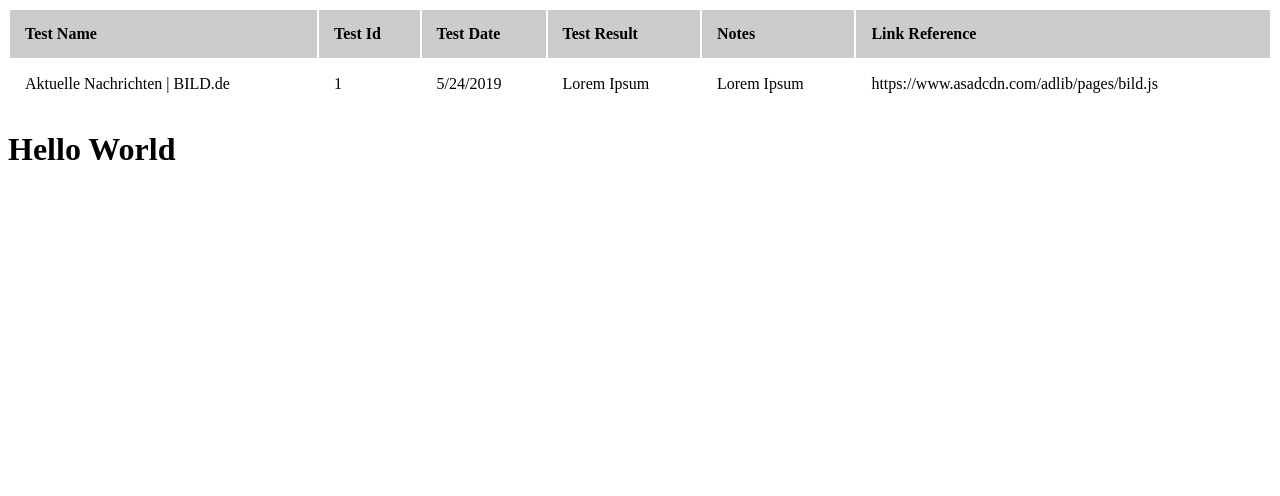
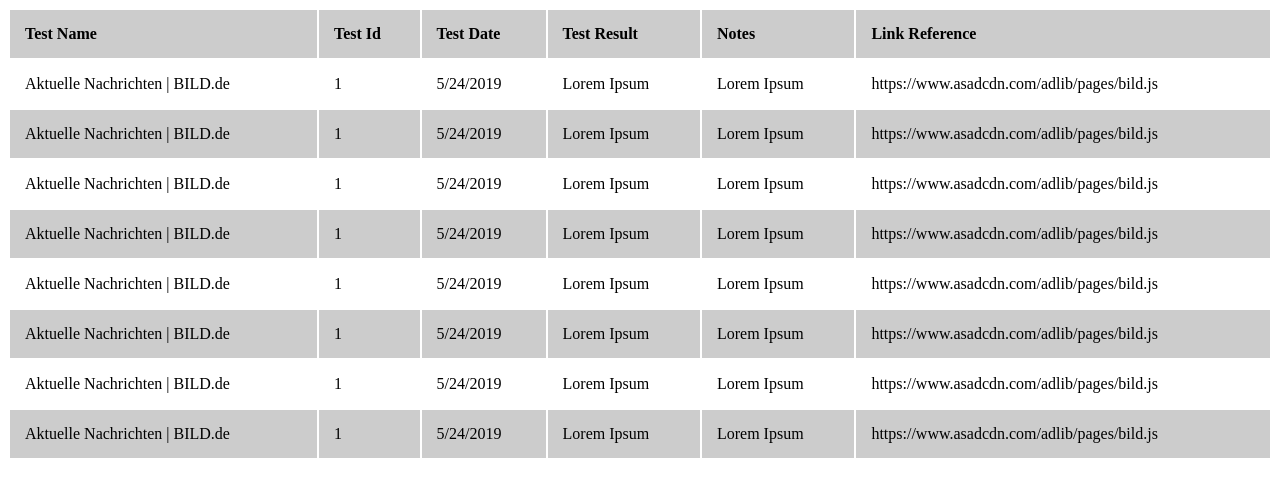
Before and after one commit to lillianaleecode/automating_testing, a website: page build.html in a window 1280 px wide. Drawn offline with Linux system fonts and the light colour scheme.

Commit message:
record several tests in one file

```diff
--- a/build.html
+++ b/build.html
@@ -46,9 +46,78 @@
                     <td>https://www.asadcdn.com/adlib/pages/bild.js</td>
                 </tr>
 
+                <tr>
+
+                    <td>Aktuelle Nachrichten | BILD.de</td>
+                    <td>1</td>
+                    <td>5/24/2019</td>
+                    <td>Lorem Ipsum</td>
+                    <td>Lorem Ipsum</td>
+                    <td>https://www.asadcdn.com/adlib/pages/bild.js</td>
+                </tr>
+
+                <tr>
+
+                    <td>Aktuelle Nachrichten | BILD.de</td>
+                    <td>1</td>
+                    <td>5/24/2019</td>
+                    <td>Lorem Ipsum</td>
+                    <td>Lorem Ipsum</td>
+                    <td>https://www.asadcdn.com/adlib/pages/bild.js</td>
+                </tr>
+
+                <tr>
+
+                    <td>Aktuelle Nachrichten | BILD.de</td>
+                    <td>1</td>
+                    <td>5/24/2019</td>
+                    <td>Lorem Ipsum</td>
+                    <td>Lorem Ipsum</td>
+                    <td>https://www.asadcdn.com/adlib/pages/bild.js</td>
+                </tr>
+
+                <tr>
+
+                    <td>Aktuelle Nachrichten | BILD.de</td>
+                    <td>1</td>
+                    <td>5/24/2019</td>
+                    <td>Lorem Ipsum</td>
+                    <td>Lorem Ipsum</td>
+                    <td>https://www.asadcdn.com/adlib/pages/bild.js</td>
+                </tr>
+
+                <tr>
+
+                    <td>Aktuelle Nachrichten | BILD.de</td>
+                    <td>1</td>
+                    <td>5/24/2019</td>
+                    <td>Lorem Ipsum</td>
+                    <td>Lorem Ipsum</td>
+                    <td>https://www.asadcdn.com/adlib/pages/bild.js</td>
+                </tr>
+
+                <tr>
+
+                    <td>Aktuelle Nachrichten | BILD.de</td>
+                    <td>1</td>
+                    <td>5/24/2019</td>
+                    <td>Lorem Ipsum</td>
+                    <td>Lorem Ipsum</td>
+                    <td>https://www.asadcdn.com/adlib/pages/bild.js</td>
+                </tr>
+
+                <tr>
+
+                    <td>Aktuelle Nachrichten | BILD.de</td>
+                    <td>1</td>
+                    <td>5/24/2019</td>
+                    <td>Lorem Ipsum</td>
+                    <td>Lorem Ipsum</td>
+                    <td>https://www.asadcdn.com/adlib/pages/bild.js</td>
+                </tr>
+
                 </table>
 
-                    <h1>Hello World</h1>
 
                 </body>
                 </html>
```
Also changed, not shown: mainTestBorrador.js (+7 -21 lines).
